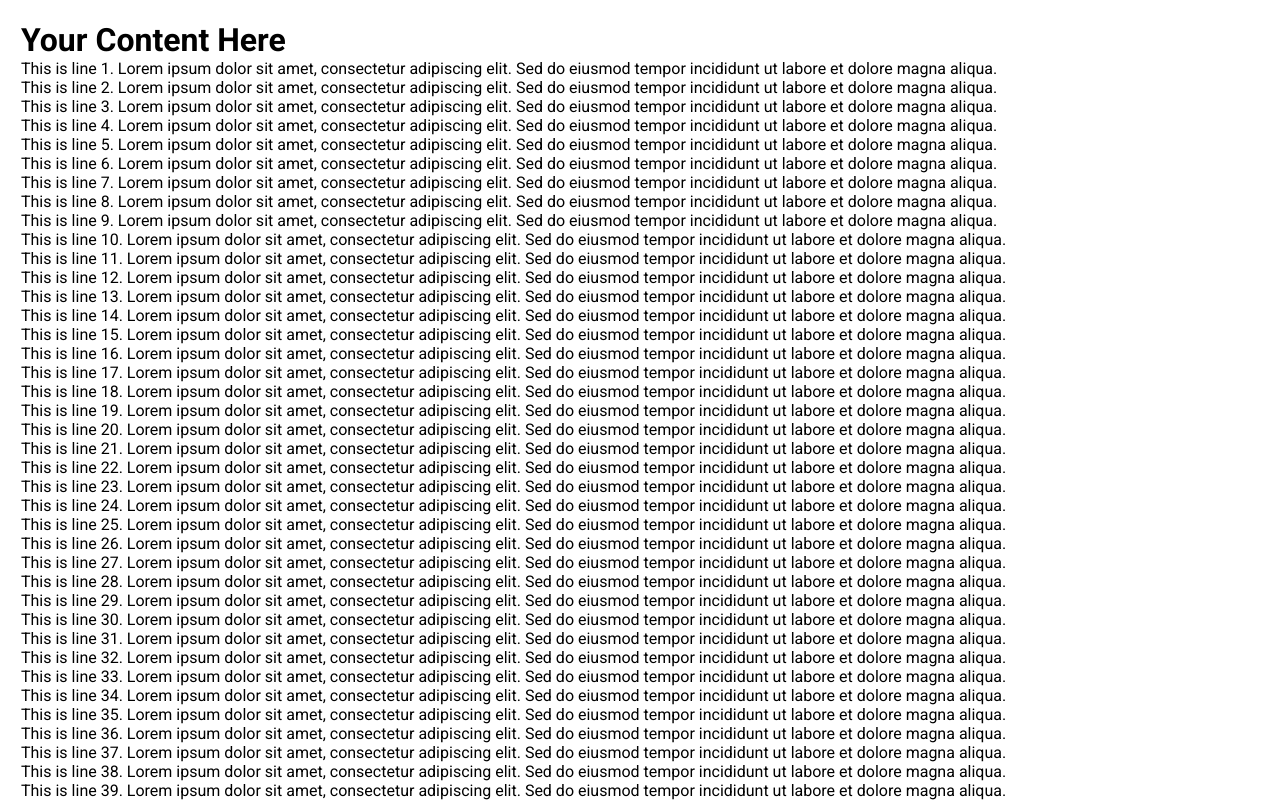
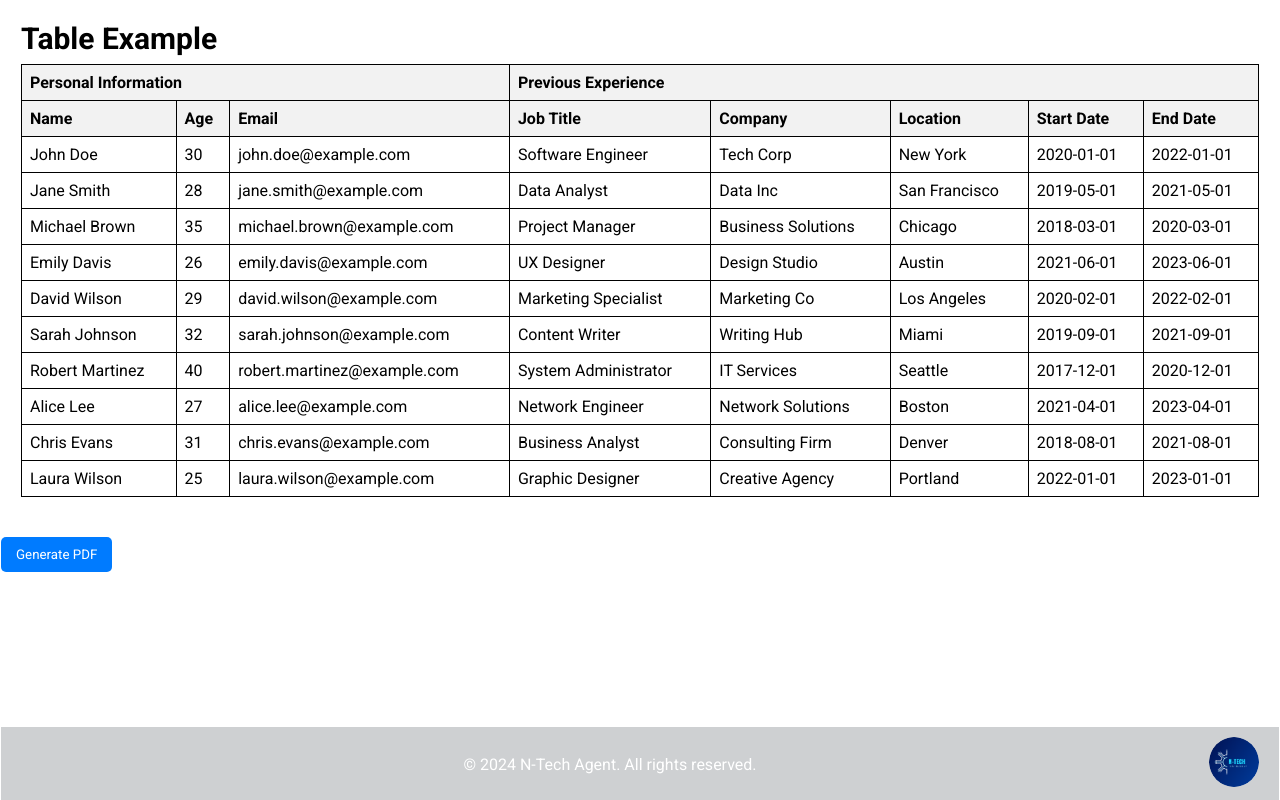
Before and after one commit to nuru11/cv_frontend, a React (Create React App) app: page /age in a window 1280 px wide. Shown: the top 800 px of the page. Built offline with nearby package versions, Linux system fonts and the light colour scheme; sample sign-in values are in the browser's storage.

Commit message:
fix list detail cv row not showing

```diff
--- a/src/screens/ageCal.js
+++ b/src/screens/ageCal.js
@@ -1302,54 +1302,171 @@
 
 
 //////////////////
-import React from 'react';
+import React, { useRef } from 'react';
 import html2pdf from 'html2pdf.js';
 
-const PDFGenerator = () => {
-  const pdfRef = React.useRef();
+const TableToPdf = () => {
+    const pdfRef = useRef();
 
     const generatePDF = () => {
         const element = pdfRef.current;
-
-    const options = {
-      margin:       1,
-      filename:     'document.pdf',
-      image:        { type: 'jpeg', quality: 0.98 },
-      html2canvas:  { scale: 2 },
-      jsPDF:        { unit: 'in', format: 'letter', orientation: 'portrait' },
-      // Using `onDocumentPrepared` to add page numbers after the document is created
-      onDocumentPrepared: (doc) => {
-        const totalPages = doc.internal.getNumberOfPages();
-        for (let i = 1; i <= totalPages; i++) {
-          doc.setPage(i);
-          const text = `Page ${i} of ${totalPages}`;
-          const width = doc.internal.pageSize.getWidth();
-          const height = doc.internal.pageSize.getHeight();
-          doc.text(text, width - 1, height - 0.5, { align: 'right' });
-        }
-      }
-    };
-
-    // Generate the PDF
-    html2pdf().from(element).set(options).save();
+        html2pdf()
+            .from(element)
+            .save('table.pdf');
     };
 
     return (
         <div>
             <div ref={pdfRef} style={{ padding: '20px' }}>
-        <h1>Your Content Here</h1>
-
-        {/* Generate multiple paragraphs to ensure multiple pages */}
-        {Array.from({ length: 50 }, (_, index) => (
-          <p key={index}>
-            This is line {index + 1}. Lorem ipsum dolor sit amet, consectetur adipiscing elit.
-            Sed do eiusmod tempor incididunt ut labore et dolore magna aliqua.
-          </p>
-        ))}
+                <style>
+                    {`
+                        table {
+                            width: 100%;
+                            border-collapse: collapse;
+                        }
+                        th, td {
+                            border: 1px solid #000;
+                            padding: 8px;
+                            text-align: left;
+                        }
+                        th {
+                            background-color: #f2f2f2;
+                        }
+                        @media (max-width: 600px) {
+                            table, th, td {
+                                display: block;
+                                width: 100%;
+                            }
+                        }
+                    `}
+                </style>
+                <h2>Table Example</h2>
+                <table>
+                    <thead>
+                        <tr>
+                            <th colSpan="3">Personal Information</th>
+                            <th colSpan="5">Previous Experience</th>
+                        </tr>
+                        <tr>
+                            <th>Name</th>
+                            <th>Age</th>
+                            <th>Email</th>
+                            <th>Job Title</th>
+                            <th>Company</th>
+                            <th>Location</th>
+                            <th>Start Date</th>
+                            <th>End Date</th>
+                        </tr>
+                    </thead>
+                    <tbody>
+                        <tr>
+                            <td>John Doe</td>
+                            <td>30</td>
+                            <td>john.doe@example.com</td>
+                            <td>Software Engineer</td>
+                            <td>Tech Corp</td>
+                            <td>New York</td>
+                            <td>2020-01-01</td>
+                            <td>2022-01-01</td>
+                        </tr>
+                        <tr>
+                            <td>Jane Smith</td>
+                            <td>28</td>
+                            <td>jane.smith@example.com</td>
+                            <td>Data Analyst</td>
+                            <td>Data Inc</td>
+                            <td>San Francisco</td>
+                            <td>2019-05-01</td>
+                            <td>2021-05-01</td>
+                        </tr>
+                        <tr>
+                            <td>Michael Brown</td>
+                            <td>35</td>
+                            <td>michael.brown@example.com</td>
+                            <td>Project Manager</td>
+                            <td>Business Solutions</td>
+                            <td>Chicago</td>
+                            <td>2018-03-01</td>
+                            <td>2020-03-01</td>
+                        </tr>
+                        <tr>
+                            <td>Emily Davis</td>
+                            <td>26</td>
+                            <td>emily.davis@example.com</td>
+                            <td>UX Designer</td>
+                            <td>Design Studio</td>
+                            <td>Austin</td>
+                            <td>2021-06-01</td>
+                            <td>2023-06-01</td>
+                        </tr>
+                        <tr>
+                            <td>David Wilson</td>
+                            <td>29</td>
+                            <td>david.wilson@example.com</td>
+                            <td>Marketing Specialist</td>
+                            <td>Marketing Co</td>
+                            <td>Los Angeles</td>
+                            <td>2020-02-01</td>
+                            <td>2022-02-01</td>
+                        </tr>
+                        <tr>
+                            <td>Sarah Johnson</td>
+                            <td>32</td>
+                            <td>sarah.johnson@example.com</td>
+                            <td>Content Writer</td>
+                            <td>Writing Hub</td>
+                            <td>Miami</td>
+                            <td>2019-09-01</td>
+                            <td>2021-09-01</td>
+                        </tr>
+                        <tr>
+                            <td>Robert Martinez</td>
+                            <td>40</td>
+                            <td>robert.martinez@example.com</td>
+                            <td>System Administrator</td>
+                            <td>IT Services</td>
+                            <td>Seattle</td>
+                            <td>2017-12-01</td>
+                            <td>2020-12-01</td>
+                        </tr>
+                        <tr>
+                            <td>Alice Lee</td>
+                            <td>27</td>
+                            <td>alice.lee@example.com</td>
+                            <td>Network Engineer</td>
+                            <td>Network Solutions</td>
+                            <td>Boston</td>
+                            <td>2021-04-01</td>
+                            <td>2023-04-01</td>
+                        </tr>
+                        <tr>
+                            <td>Chris Evans</td>
+                            <td>31</td>
+                            <td>chris.evans@example.com</td>
+                            <td>Business Analyst</td>
+                            <td>Consulting Firm</td>
+                            <td>Denver</td>
+                            <td>2018-08-01</td>
+                            <td>2021-08-01</td>
+                        </tr>
+                        <tr>
+                            <td>Laura Wilson</td>
+                            <td>25</td>
+                            <td>laura.wilson@example.com</td>
+                            <td>Graphic Designer</td>
+                            <td>Creative Agency</td>
+                            <td>Portland</td>
+                            <td>2022-01-01</td>
+                            <td>2023-01-01</td>
+                        </tr>
+                    </tbody>
+                </table>
             </div>
-      <button onClick={generatePDF}>Generate PDF</button>
+            <button onClick={generatePDF} style={{ marginTop: '20px' }}>
+                Generate PDF
+            </button>
         </div>
     );
 };
 
-export default PDFGenerator;
+export default TableToPdf;
--- a/src/screens/listDetail.js
+++ b/src/screens/listDetail.js
@@ -1330,7 +1330,7 @@ src={data.personalImageUrl || imagePlaceholder} // Get the last image
 <div>{data.expireddate}</div>
 <div>تاريخ الانتهاء</div>
 <div>NATIONALITY</div>
-<div>{data.nationality}</div>
+<div>{data.currentNationality}</div>
 <div>الجنسية</div>
 <div style={{height: 35}}>MARITAL STATUS</div>
 <div style={{height: 35}}>{data.martialstatus}</div>
@@ -1396,8 +1396,8 @@ src={data.personalImageUrl || imagePlaceholder} // Get the last image
 <div>EXPERIANCE COUNTRY</div>
 {/* <div>{projectInfo.project.map(i =>  <span style={{marginRight: "3px"}}>{i.name}, </span> )} </div> */}
 <div>{data.experience && JSON.parse(data.experience).map(i =>  <span style={{marginRight: "3px"}}>{i.name}, </span> )} </div>
-<div>
-            </div>
+{/* <div>
+            </div> */}
 <div>خبرة البلد</div>
 </div>
 
@@ -1409,8 +1409,8 @@ src={data.personalImageUrl || imagePlaceholder} // Get the last image
 <div>WORKING YEARS</div>
 {/* <div>{projectInfo.project.map(i =>  <span style={{marginRight: "3px"}}>{i.overview}, </span> )}</div> */}
 <div>{data.experience && JSON.parse(data.experience).map(i =>  <span style={{marginRight: "3px"}}>{i.overview}, </span> )}</div>
-<div>
-              </div>
+{/* <div>
+              </div> */}
 <div>وعدد سنوات الخبرة</div>
 </div>
 
@@ -1569,7 +1569,7 @@ src={data.personalImageUrl || imagePlaceholder} // Get the last image
 <div>{data.expireddate}</div>
 <div>تاريخ الانتهاء</div>
 <div>NATIONALITY</div>
-<div>{data.nationality}</div>
+<div>{data.currentNationality}</div>
 <div>الجنسية</div>
 <div style={{height: 35}}>MARITAL STATUS</div>
 <div style={{height: 35}}>{data.martialstatus}</div>
@@ -1635,8 +1635,8 @@ src={data.personalImageUrl || imagePlaceholder} // Get the last image
 <div>EXPERIANCE COUNTRY</div>
 {/* <div>{projectInfo.project.map(i =>  <span style={{marginRight: "3px"}}>{i.name}, </span> )} </div> */}
 <div>{data.experience && JSON.parse(data.experience).map(i =>  <span style={{marginRight: "3px"}}>{i.name}, </span> )} </div>
-<div>
-            </div>
+{/* <div>
+            </div> */}
 <div>خبرة البلد</div>
 </div>
 
@@ -1648,8 +1648,8 @@ src={data.personalImageUrl || imagePlaceholder} // Get the last image
 <div>WORKING YEARS</div>
 {/* <div>{projectInfo.project.map(i =>  <span style={{marginRight: "3px"}}>{i.overview}, </span> )}</div> */}
 <div>{data.experience && JSON.parse(data.experience).map(i =>  <span style={{marginRight: "3px"}}>{i.overview}, </span> )}</div>
-<div>
-              </div>
+{/* <div>
+              </div> */}
 <div>وعدد سنوات الخبرة</div>
 </div>
 
@@ -1807,7 +1807,7 @@ src={data.personalImageUrl || imagePlaceholder} // Get the last image
 <div>{data.expireddate}</div>
 <div>تاريخ الانتهاء</div>
 <div>NATIONALITY</div>
-<div>{data.nationality}</div>
+<div>{data.currentNationality}</div>
 <div>الجنسية</div>
 <div style={{height: 35}}>MARITAL STATUS</div>
 <div style={{height: 35}}>{data.martialstatus}</div>
@@ -1873,8 +1873,8 @@ src={data.personalImageUrl || imagePlaceholder} // Get the last image
 <div>EXPERIANCE COUNTRY</div>
 {/* <div>{projectInfo.project.map(i =>  <span style={{marginRight: "3px"}}>{i.name}, </span> )} </div> */}
 <div>{data.experience && JSON.parse(data.experience).map(i =>  <span style={{marginRight: "3px"}}>{i.name}, </span> )} </div>
-<div>
-            </div>
+{/* <div>
+            </div> */}
 <div>خبرة البلد</div>
 </div>
 
@@ -1886,8 +1886,8 @@ src={data.personalImageUrl || imagePlaceholder} // Get the last image
 <div>WORKING YEARS</div>
 {/* <div>{projectInfo.project.map(i =>  <span style={{marginRight: "3px"}}>{i.overview}, </span> )}</div> */}
 <div>{data.experience && JSON.parse(data.experience).map(i =>  <span style={{marginRight: "3px"}}>{i.overview}, </span> )}</div>
-<div>
-              </div>
+{/* <div>
+              </div> */}
 <div>وعدد سنوات الخبرة</div>
 </div>
 
@@ -2046,7 +2046,7 @@ src={data.personalImageUrl || imagePlaceholder} // Get the last image
 <div>{data.expireddate}</div>
 <div>تاريخ الانتهاء</div>
 <div>NATIONALITY</div>
-<div>{data.nationality}</div>
+<div>{data.currentNationality}</div>
 <div>الجنسية</div>
 <div style={{height: 35}}>MARITAL STATUS</div>
 <div style={{height: 35}}>{data.martialstatus}</div>
@@ -2112,8 +2112,8 @@ src={data.personalImageUrl || imagePlaceholder} // Get the last image
 <div>EXPERIANCE COUNTRY</div>
 {/* <div>{projectInfo.project.map(i =>  <span style={{marginRight: "3px"}}>{i.name}, </span> )} </div> */}
 <div>{data.experience && JSON.parse(data.experience).map(i =>  <span style={{marginRight: "3px"}}>{i.name}, </span> )} </div>
-<div>
-            </div>
+{/* <div>
+            </div> */}
 <div>خبرة البلد</div>
 </div>
 
@@ -2125,8 +2125,8 @@ src={data.personalImageUrl || imagePlaceholder} // Get the last image
 <div>WORKING YEARS</div>
 {/* <div>{projectInfo.project.map(i =>  <span style={{marginRight: "3px"}}>{i.overview}, </span> )}</div> */}
 <div>{data.experience && JSON.parse(data.experience).map(i =>  <span style={{marginRight: "3px"}}>{i.overview}, </span> )}</div>
-<div>
-              </div>
+{/* <div>
+              </div> */}
 <div>وعدد سنوات الخبرة</div>
 </div>
 
```
Also changed, not shown: src/screens/home.js. Lines whose indentation alone changed are shown as unchanged.
